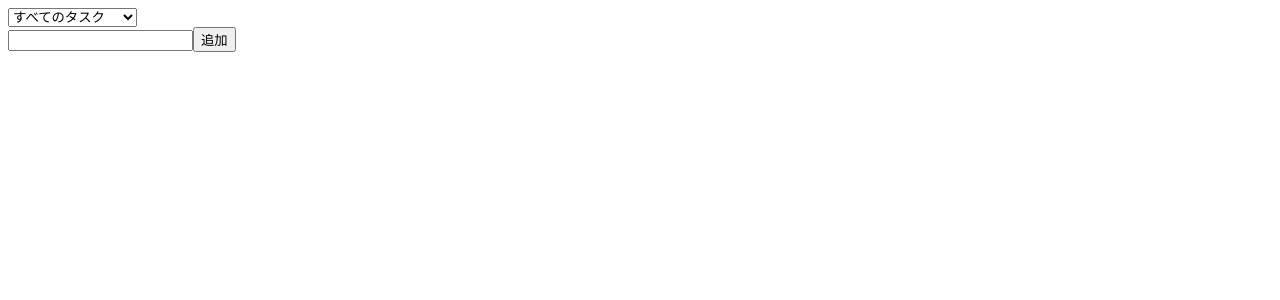
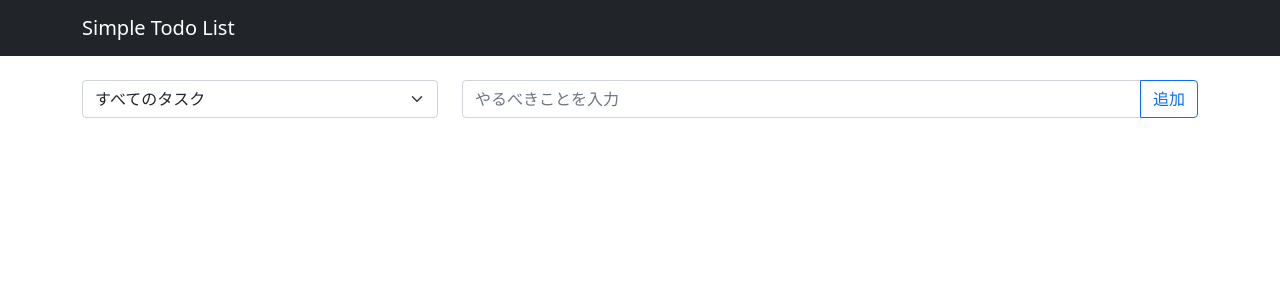
Before and after one commit to PuriPuriPurin/TodoList, a Next.js app: page / in a window 1280 px wide. Shown: the top 300 px of the page. Built offline with nearby package versions, Linux system fonts and the light colour scheme.

Commit message:
bootstrap で見た目を整えた。

```diff
--- a/package.json
+++ b/package.json
@@ -9,9 +9,11 @@
     "lint": "next lint"
   },
   "dependencies": {
+    "bootstrap": "5.0.2",
     "localforage": "^1.9.0",
     "next": "11.1.0",
     "react": "17.0.2",
+    "react-bootstrap": "^2.0.0-beta.4",
     "react-dom": "17.0.2"
   },
   "devDependencies": {
--- a/src/components/emptyButton.tsx
+++ b/src/components/emptyButton.tsx
@@ -1,4 +1,5 @@
 import { memo, useContext, VFC } from 'react';
+import { Button } from 'react-bootstrap';
 import { AppContext } from './appContext';
 
 const EmptyButton: VFC = () => {
@@ -8,12 +9,13 @@ const EmptyButton: VFC = () => {
   };
 
   return (
-    <button
+    <Button
       type='button'
+      variant='danger'
       onClick={handleOnEmpty}
     >
       ゴミ箱を空にする
-    </button>
+    </Button>
   );
 };
 
--- a/src/components/filteredTodos.tsx
+++ b/src/components/filteredTodos.tsx
@@ -1,4 +1,7 @@
 import { memo, useContext, VFC } from 'react';
+import {
+  Button, FormControl, InputGroup,
+} from 'react-bootstrap';
 import { AppContext } from './appContext';
 
 const FilteredTodos: VFC = () => {
@@ -31,30 +34,30 @@ const FilteredTodos: VFC = () => {
   });
 
   return (
-    <ul>
+    <div className='mt-3'>
       {filteredTodos.map((todo) => (
-        <li key={todo.id}>
-          <input
-            type='checkbox'
+        <div key={todo.id}>
+          <InputGroup className='mb-2'>
+            <InputGroup.Checkbox
               disabled={todo.removed}
               checked={todo.checked}
               onChange={() => handleOnCheck(todo.id, todo.checked)}
             />
-          <input
-            type='text'
+            <FormControl
               disabled={todo.checked || todo.removed}
               value={todo.value}
               onChange={(e) => handleOnEdit(todo.id, e.target.value)}
             />
-          <button
-            type='button'
+            <Button
               onClick={() => handleOnRemove(todo.id, todo.removed)}
+              variant='outline-secondary'
             >
               {todo.removed ? '復元' : '削除'}
-          </button>
-        </li>
+            </Button>
+          </InputGroup>
+        </div>
       ))}
-    </ul>
+    </div>
   );
 };
 
--- a/src/components/form.tsx
+++ b/src/components/form.tsx
@@ -1,4 +1,5 @@
 import { memo, useContext } from 'react';
+import { Button, FormControl, InputGroup } from 'react-bootstrap';
 import { AppContext } from './appContext';
 
 const Form: React.VFC = () => {
@@ -17,18 +18,22 @@ const Form: React.VFC = () => {
 
   return (
     <form onSubmit={handleOnSubmit}>
-      <input
-        type='text'
+      <InputGroup>
+        <FormControl
+          placeholder='やるべきことを入力'
           value={state.text}
           disabled={state.filter === 'checked'}
           onChange={handleOnChange}
         />
-      <input
+        <Button
+          variant='outline-primary'
           type='submit'
-        value='追加'
           disabled={state.filter === 'checked'}
           onChange={handleOnSubmit}
-      />
+        >
+          追加
+        </Button>
+      </InputGroup>
     </form>
   );
 };
--- a/src/components/selector.tsx
+++ b/src/components/selector.tsx
@@ -1,4 +1,5 @@
 import { useContext, memo, VFC } from 'react';
+import { Form } from 'react-bootstrap';
 import { AppContext, Filter } from './appContext';
 
 const Selector: VFC = () => {
@@ -8,7 +9,7 @@ const Selector: VFC = () => {
   };
 
   return (
-    <select
+    <Form.Select
       defaultValue='all'
       onChange={handleOnFilter}
     >
@@ -16,7 +17,7 @@ const Selector: VFC = () => {
       <option value='checked'>完了したタスク</option>
       <option value='unchecked'>未完了のタスク</option>
       <option value='removed'>削除済みのタスク</option>
-    </select>
+    </Form.Select>
   );
 };
 
--- a/src/pages/_app.tsx
+++ b/src/pages/_app.tsx
@@ -1,4 +1,4 @@
-import '../styles/globals.css';
+import '../styles/globals.scss';
 import type { AppProps } from 'next/app';
 
 const App = (appProps: AppProps): JSX.Element => {
--- a/src/pages/index.tsx
+++ b/src/pages/index.tsx
@@ -1,7 +1,9 @@
 import type { NextPage } from 'next';
-import Head from 'next/head';
 import { useEffect, useReducer } from 'react';
 import localforage from 'localforage';
+import {
+  Col, Container, Navbar, Row,
+} from 'react-bootstrap';
 import {
   AppContext, State, Action, Todo,
 } from '../components/appContext';
@@ -111,15 +113,28 @@ const Home: NextPage = () => {
   return (
     <AppContext.Provider value={{ state, dispatch }}>
       <CommonHead />
-      <div>
+      <Navbar bg='dark' variant='dark'>
+        <Container>
+          <Navbar.Brand>Simple Todo List</Navbar.Brand>
+        </Container>
+      </Navbar>
+      <Container className='mt-4'>
+        <Row>
+          <Col xs={12} sm={4}>
             <Selector />
+          </Col>
+          <Col xs={12} sm={8}>
             {state.filter === 'removed' ? (
               <EmptyButton />
             ) : (
               <Form />
             )}
+          </Col>
+        </Row>
+        <Row>
           <FilteredTodos />
-      </div>
+        </Row>
+      </Container>
     </AppContext.Provider>
   );
 };
--- a/src/styles/globals.css
+++ /dev/null
@@ -1 +0,0 @@
-/* ページ全体で使用するCSSを記入。外部ライブラリを使用する時のCSSインポートもここで行う。 */
--- /dev/null
+++ b/src/styles/globals.scss
@@ -0,0 +1 @@
+@import "~bootstrap/scss/bootstrap";
```
Also changed, not shown: 2 other files (tests, documents, lock files or other folders). Lines whose indentation alone changed are shown as unchanged.
